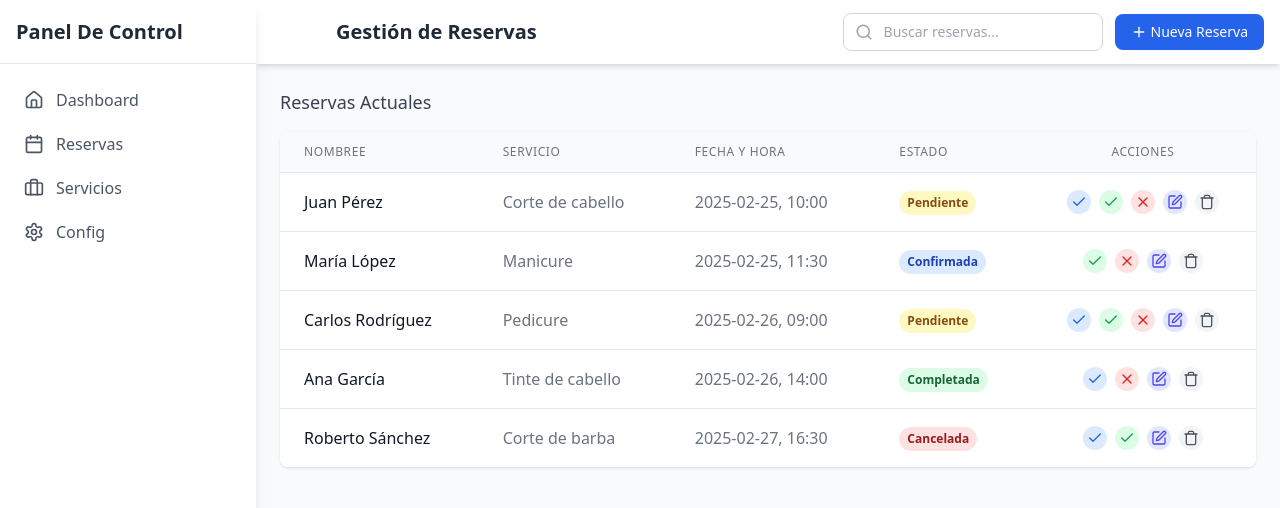
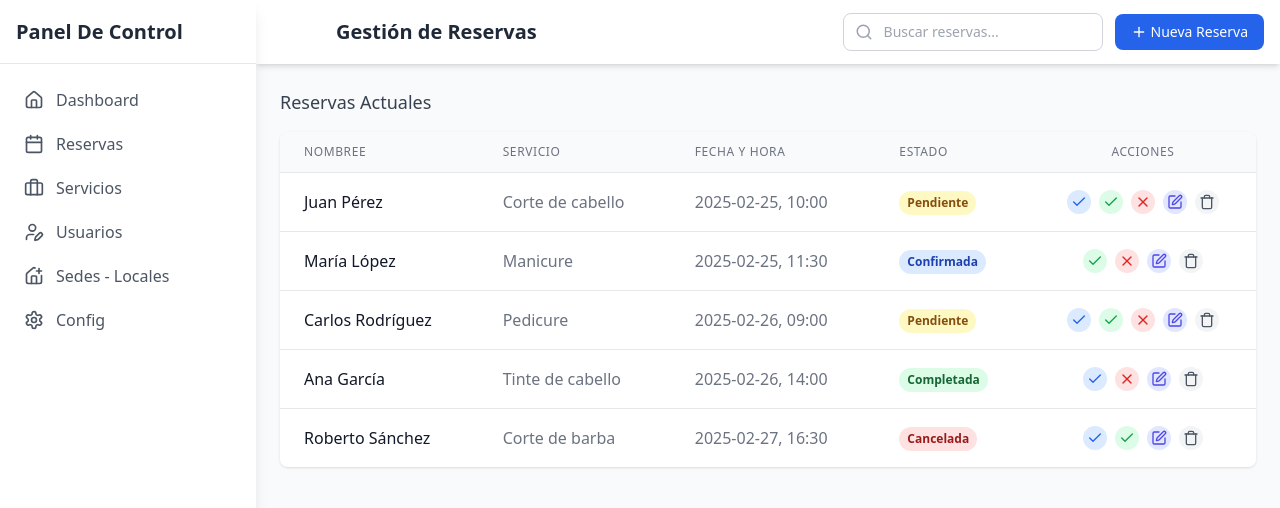
Before and after one commit to Breyner794/barber-shop, a React (Vite) app: page /dashboard/gestionreservas in a window 1280 px wide. Shown: the top 508 px of the page. Built offline with nearby package versions, Linux system fonts and the light colour scheme.

Commit message:
Nuevos botones y mas informacion para data barber y sedes

```diff
--- a/src/components/dashboard/SidebarDashboard.jsx
+++ b/src/components/dashboard/SidebarDashboard.jsx
@@ -7,6 +7,8 @@ import {
   Briefcase,
   BarChart2,
   Settings,
+  UserPen,
+  HousePlus
 } from "lucide-react";
 
 const SidebarDashboard = ({ isOpen, onClose }) => {
@@ -29,6 +31,18 @@ const SidebarDashboard = ({ isOpen, onClose }) => {
       name: "Servicios",
       icon: <Briefcase size={20} />,
       path: "/dashboard/servicesadminpanel",
+      enabled: true,
+    },
+    {
+      name: "Usuarios",
+      icon: <UserPen size={20} />,
+      path: "/dashboard/adminuser",
+      enabled: true,
+    },
+    {
+      name: "Sedes - Locales",
+      icon: <HousePlus size={20} />,
+      path: "/dashboard/gestionsedes",
       enabled: true,
     },
     {
--- a/src/data/barberosData.js
+++ b/src/data/barberosData.js
@@ -2,36 +2,42 @@ export const barberos = [
     {
       id: 1,
       nombre: "Juan Pérez",
+      apellido: "pruebassss",
       sede: 1,
       imageUrl: "/src/assets/image/usuario.png",
     },
     {
       id: 2,
       nombre: "Carlos García",
+      apellido: "pruebassss",
       sede: 1,
       imageUrl: "/src/assets/image/usuario.png",
     },
     {
       id: 3,
       nombre: "Miguel López",
+      apellido: "pruebassss",
       sede: 2,
       imageUrl: "/src/assets/image/usuario.png",
     },
     {
       id: 4,
       nombre: "David Martínez",
+      apellido: "pruebassss",
       sede: 2,
       imageUrl: "/src/assets/image/usuario.png",
     },
     {
       id: 5,
       nombre: "Carlos Gomez",
+      apellido: "pruebassss",
       sede: 2,
       imageUrl: "/src/assets/image/usuario.png",
     },
     {
       id: 6,
       nombre: "Junior Castillo",
+      apellido: "pruebassss",
       sede: 1,
       imageUrl: "/src/assets/image/usuario.png",
     },
--- a/src/data/sedesData.js
+++ b/src/data/sedesData.js
@@ -1,4 +1,4 @@
 export const sedes = [
-    { id: 1, nombre: "Sede - Compartir" },
-    { id: 2, nombre: "Sede - Valle Grande" },
+    { id: 1, nombre: "Sede - Compartir", direccion: "cll 222 #23 22", telefono: 22322222, horario_sede: "9 am a 10pm"},
+    { id: 2, nombre: "Sede - Valle Grande", direccion: "cll 222 #23 22", telefono: 22322222, horario_sede: "9 am a 10pm"},
   ];
```
